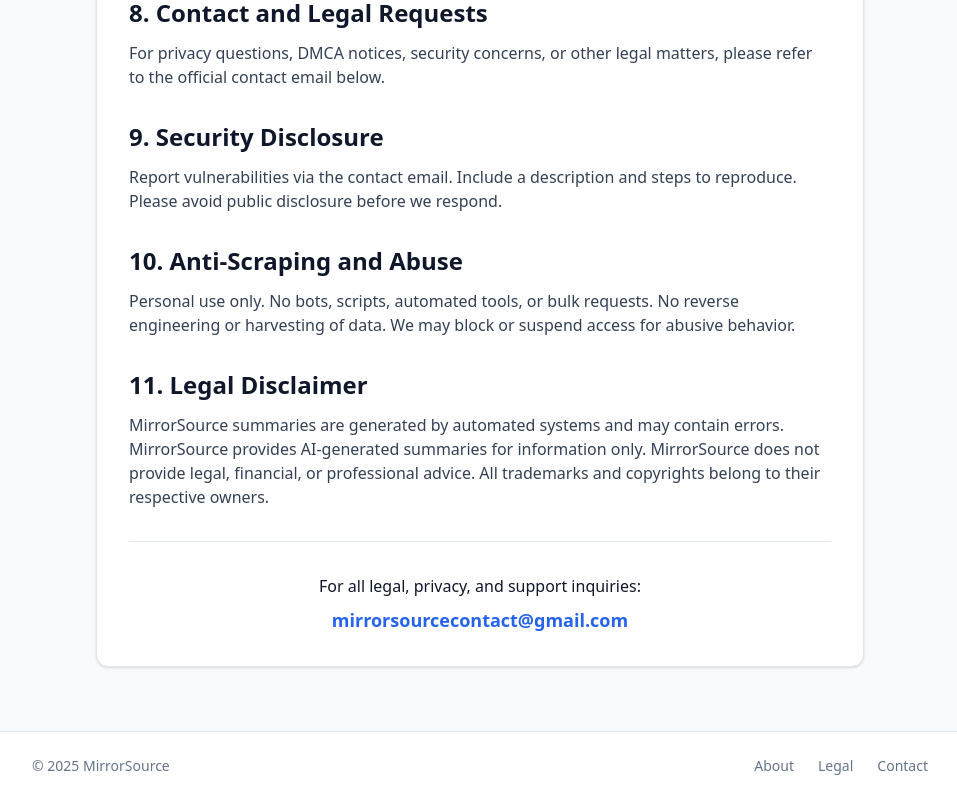
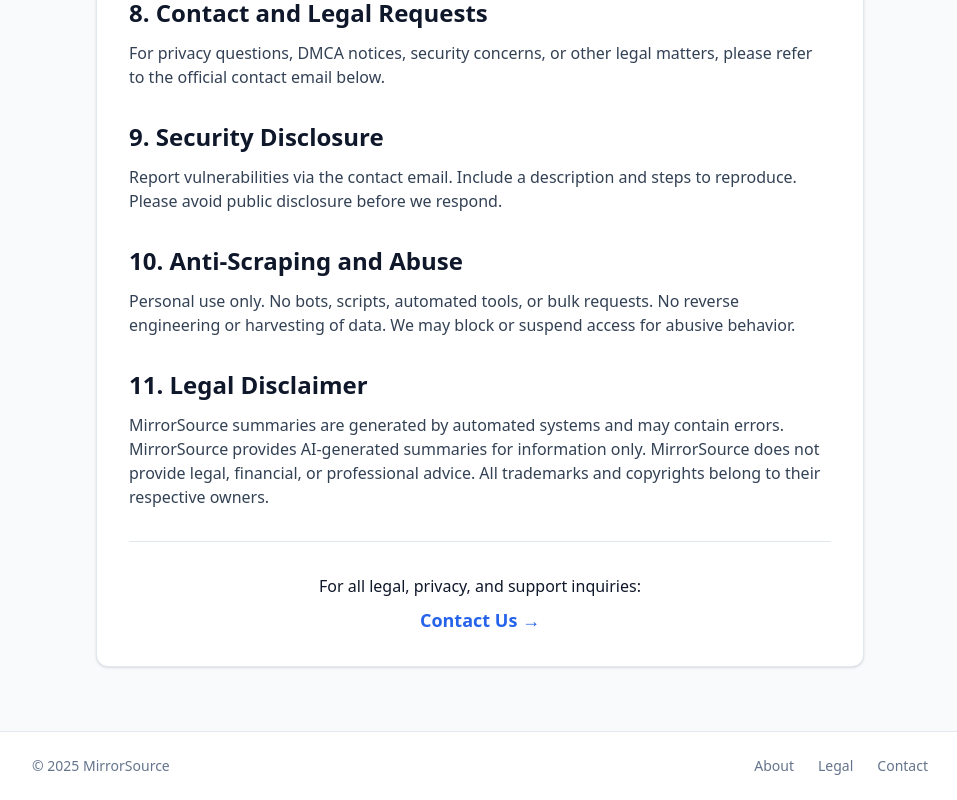
Before and after one commit to GitHubUser106/MirrorSourceClean, a Next.js app: page /legal in a window 1280 px wide. Shown: the part 3261-4061 px from the top of the page, without its empty margins (160-1117 px from the left). Built offline with nearby package versions, Linux system fonts and the light colour scheme.

Commit message:
Fix legal page contact link

```diff
--- a/src/app/legal/page.tsx
+++ b/src/app/legal/page.tsx
@@ -217,12 +217,12 @@
           {/* OFFICIAL CONTACT FOOTER */}
           <div className="mt-12 pt-8 border-t border-slate-200 text-center">
             <p className="text-slate-900 font-medium">For all legal, privacy, and support inquiries:</p>
-            <a
-              href="mailto:mirrorsourcecontact@gmail.com"
+            <Link
+              href="/contact"
               className="text-[#2563eb] font-semibold text-lg hover:underline mt-2 block"
             >
-              mirrorsourcecontact@gmail.com
-            </a>
+              Contact Us →
+            </Link>
           </div>
 
         </div>
```
